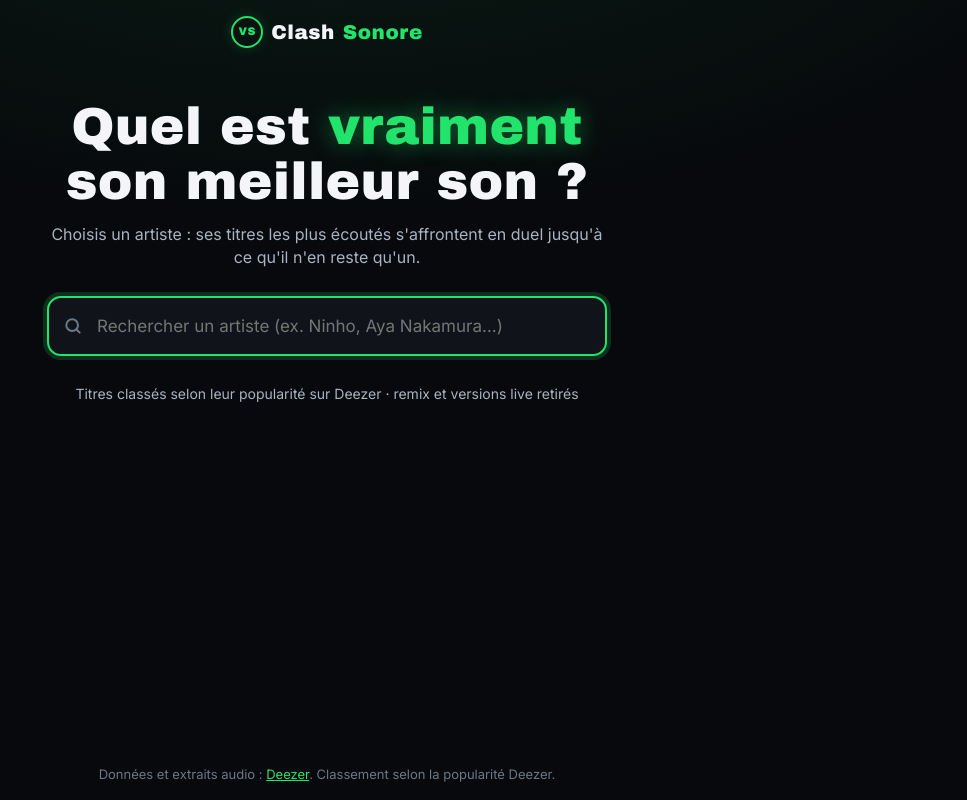
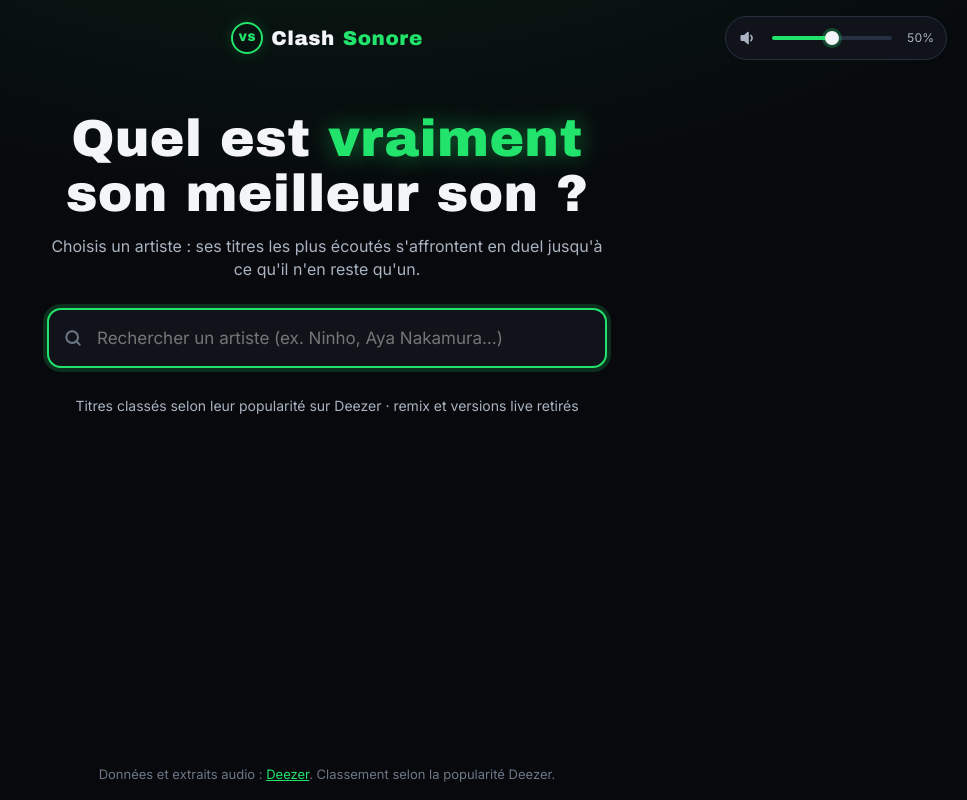
Before and after one commit to Gus83190/ascend, a plain HTML site: page tournoi/index.html in a window 1280 px wide. Shown: the whole page, without its empty margins (313-1280 px from the left). Drawn offline with Linux system fonts and the light colour scheme.

Commit message:
Ajoute une barre de volume (avec bouton muet, mémorisée)
Co-Authored-By: Claude Opus 5.5 <noreply@anthropic.com>
Claude-Session: https://claude.ai/code/session_01Nu8UaCEHGwHxBnnTvZUrLh

```diff
--- a/tournoi/app.js
+++ b/tournoi/app.js
@@ -202,6 +202,35 @@ audio.preload = "none";
 let playing = null; // id du titre en cours
 let currentState = null;
 const retried = new Set();
+
+/* Volume : réglage global, mémorisé dans le navigateur (50 % par défaut). */
+const VOL_KEY = "clash-sonore-volume";
+const volInput = document.getElementById("volume");
+const volVal = document.getElementById("vol-val");
+const muteBtn = document.getElementById("mute");
+let lastVolume = 50;
+const VOL_ICON = (v) => `<svg width="20" height="20" viewBox="0 0 24 24" fill="none" stroke="currentColor" stroke-width="2" stroke-linecap="round" stroke-linejoin="round"><path d="M4 9.5h3.5L12 5.5v13l-4.5-4H4z" fill="currentColor"/>${
+  v === 0 ? '<path d="m16 9.5 5 5m0-5-5 5"/>' : `<path d="M15.5 9a4 4 0 0 1 0 6"/>${v > 50 ? '<path d="M18.5 6.5a7.5 7.5 0 0 1 0 11"/>' : ""}`}</svg>`;
+
+function setVolume(v, remember = true) {
+  v = Math.max(0, Math.min(100, Math.round(v)));
+  audio.volume = v / 100;
+  volInput.value = v;
+  volInput.style.setProperty("--p", `${v}%`);
+  volVal.textContent = `${v}%`;
+  muteBtn.innerHTML = VOL_ICON(v);
+  muteBtn.setAttribute("aria-label", v === 0 ? "Remettre le son" : "Couper le son");
+  if (v > 0) lastVolume = v;
+  if (remember) { try { localStorage.setItem(VOL_KEY, String(v)); } catch { /* rien */ } }
+}
+volInput.addEventListener("input", () => setVolume(Number(volInput.value)));
+muteBtn.addEventListener("click", () => setVolume(audio.volume > 0 ? 0 : lastVolume || 50));
+{
+  let saved = 50;
+  try { const s = localStorage.getItem(VOL_KEY); if (s !== null && !isNaN(s)) saved = Number(s); } catch { /* rien */ }
+  setVolume(saved, false);
+  if (saved === 0) lastVolume = 50;
+}
 
 function trackById(id) {
   return currentState?.tracks.find((t) => t.id === id);
--- a/tournoi/index.html
+++ b/tournoi/index.html
@@ -16,7 +16,11 @@
 <header class="top">
   <button class="back" id="back" type="button" hidden>← Retour</button>
   <a class="logo" href="./" aria-label="Clash Sonore, accueil"><span class="logo-vs">VS</span>Clash<b>Sonore</b></a>
-  <span class="top-spacer"></span>
+  <div class="vol" role="group" aria-label="Volume">
+    <button class="vol-btn" id="mute" type="button" aria-label="Couper le son"></button>
+    <input id="volume" type="range" min="0" max="100" step="1" value="50" aria-label="Volume des extraits">
+    <span class="vol-val" id="vol-val">50%</span>
+  </div>
 </header>
 
 <main id="app" aria-live="polite"></main>
--- a/tournoi/style.css
+++ b/tournoi/style.css
@@ -74,6 +74,37 @@ img { display: block; }
 
 main { flex: 1; width: 100%; max-width: 1040px; margin: 0 auto; padding: 8px 16px 40px; }
 .foot { text-align: center; color: var(--tx3); font-size: 13px; padding: 16px; }
+
+/* ---------- Volume ---------- */
+.vol {
+  justify-self: end;
+  grid-column: 3;
+  display: flex; align-items: center; gap: 8px;
+  padding: 6px 12px 6px 6px;
+  border-radius: 999px;
+  background: var(--panel);
+  border: 1px solid var(--line);
+}
+.vol-btn {
+  width: 30px; height: 30px; border: 0; border-radius: 50%;
+  display: grid; place-items: center;
+  background: transparent; color: var(--tx2);
+}
+.vol-btn:hover { color: var(--green); }
+.vol input {
+  --p: 50%;
+  -webkit-appearance: none; appearance: none;
+  width: 120px; height: 4px; border-radius: 4px; cursor: pointer;
+  background: linear-gradient(90deg, var(--green) var(--p), var(--line) var(--p));
+}
+.vol input::-webkit-slider-thumb {
+  -webkit-appearance: none; appearance: none;
+  width: 14px; height: 14px; border-radius: 50%; background: var(--tx); border: 0;
+  box-shadow: 0 0 0 3px rgba(34, 227, 107, .25);
+}
+.vol input::-moz-range-thumb { width: 14px; height: 14px; border-radius: 50%; background: var(--tx); border: 0; }
+.vol input:focus-visible { outline: 2px solid var(--green); outline-offset: 4px; }
+.vol-val { font-size: 12px; color: var(--tx2); width: 32px; text-align: right; font-variant-numeric: tabular-nums; }
 
 /* ---------- Cadre néon ---------- */
 .frame {
@@ -329,9 +360,11 @@ h1, h2, h3 { margin: 0; }
   .top { padding: 12px 16px; }
   .logo { font-size: 17px; }
   .back { padding: 7px 10px; font-size: 13px; white-space: nowrap; }
-  .top { grid-template-columns: auto 1fr; }
-  .logo { grid-column: 2; justify-self: end; }
-  .top-spacer { display: none; }
+  .top { grid-template-columns: auto 1fr auto; gap: 8px; }
+  .logo .logo-vs { display: none; }
+  .logo { justify-self: center; }
+  .vol input { width: 80px; }
+  .vol-val { display: none; }
   .pick { padding: 10px 8px; font-size: 14px; }
   .frame { padding: 14px; border-radius: 18px; }
   .match-head .who { display: none; }
```
